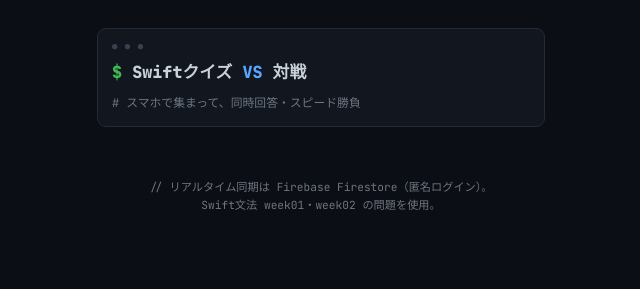
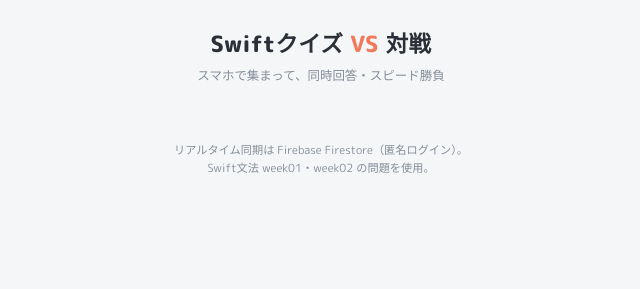
Before and after one commit to I-Takahashi-jec26cm/swift-quiz-battle, a plain HTML site: page index.html in a window 1280 px wide. Shown: the whole page, without its empty margins (319-959 px from the left). Drawn offline with Linux system fonts and the light colour scheme; no server answers.

Commit message:
デザインをシンプル化＋フォントを丸ゴシック(M PLUS Rounded 1c)に変更
ターミナル風装飾を外し、明るくやわらかい配色に。

Co-Authored-By: Claude Opus 4.8 <noreply@anthropic.com>

```diff
--- a/index.html
+++ b/index.html
@@ -7,15 +7,16 @@
 <title>Swiftクイズ対戦</title>
 <link rel="preconnect" href="https://fonts.googleapis.com">
 <link rel="preconnect" href="https://fonts.gstatic.com" crossorigin>
-<link rel="stylesheet" href="https://fonts.googleapis.com/css2?family=JetBrains+Mono:wght@400;700;800&display=swap">
+<link rel="stylesheet" href="https://fonts.googleapis.com/css2?family=M+PLUS+Rounded+1c:wght@400;500;700;800&display=swap">
 <style>
   :root {
-    --bg:#0b0e14; --surface:#11161f; --surface-2:#161c27; --line:#232b38;
-    --fg:#c9d1d9; --muted:#6e7681; --accent:#3fb950; --accent2:#58a6ff;
-    --good:#3fb950; --good-bg:#0f2817; --bad:#f85149; --bad-bg:#2a1413;
-    --gold:#d29922;
-    --font-ui:"JetBrains Mono",ui-monospace,"SF Mono",Menlo,Consolas,"Hiragino Sans","Noto Sans JP",monospace;
-    --font-code:"JetBrains Mono",ui-monospace,"SF Mono",Menlo,Consolas,monospace;
+    color-scheme:light;
+    --bg:#f5f6f8; --surface:#ffffff; --surface-2:#eef1f5; --line:#e3e7ec;
+    --fg:#2b3038; --muted:#858d98; --accent:#5b8def; --accent2:#f2795b;
+    --good:#2e9e5b; --good-bg:#e7f6ed; --bad:#e5484d; --bad-bg:#fdeaea;
+    --gold:#e0a500;
+    --font-ui:"M PLUS Rounded 1c","Hiragino Maru Gothic ProN","Hiragino Sans",system-ui,sans-serif;
+    --font-code:ui-monospace,"SF Mono",Menlo,Consolas,monospace;
   }
   * { box-sizing:border-box; }
   [hidden] { display:none !important; }
@@ -92,25 +93,12 @@
   .cd-num { font-size:7rem; font-weight:900; color:var(--accent); line-height:1; font-variant-numeric:tabular-nums; animation:cdpop .9s ease; }
   @keyframes cdpop { 0%{ transform:scale(.4); opacity:0 } 35%{ transform:scale(1.1); opacity:1 } 100%{ transform:scale(1); opacity:1 } }
 
-  /* === ターミナル/コード風の装飾（上書き） === */
-  .card, button, input, .choice, .hint-box, .explain, .timer, pre.code { border-radius:8px; }
-  .tag, .pill, .choice .key, .stat { border-radius:5px !important; }
-  .brand { text-align:left; border:1px solid var(--line); border-radius:9px; background:var(--surface); padding:18px 14px 13px; position:relative; margin:6px 0 16px; }
-  .brand::before { content:"●   ●   ●"; position:absolute; top:10px; left:14px; font-size:9px; color:#39414f; letter-spacing:1px; }
-  .brand h1 { font-size:1.05rem; margin:12px 0 0; font-weight:800; letter-spacing:0; }
-  .brand h1::before { content:"$ "; color:var(--accent); }
+  /* === シンプル仕上げ === */
+  .brand h1 { font-weight:800; }
   .brand h1 .vs { color:var(--accent2); }
-  .brand h1::after { content:"▋"; color:var(--accent); margin-left:3px; animation:blink 1.1s step-end infinite; }
-  @keyframes blink { 50%{ opacity:0 } }
-  .brand p { color:var(--muted); font-size:.74rem; margin:8px 0 0; }
-  .brand p::before { content:"# "; color:var(--muted); }
-  .prompt::before { content:"// "; color:var(--muted); font-weight:400; }
-  .room-head .label::before { content:"> "; color:var(--accent); }
-  .cd-num { text-shadow:0 0 28px color-mix(in srgb,var(--accent) 60%,transparent); }
-  .cd-label::before { content:"> "; color:var(--accent); }
-  .choice .key { background:var(--bg); color:var(--accent2); }
-  .qmeta .tag { color:var(--accent2); background:color-mix(in srgb,var(--accent2) 13%,transparent); }
-  .footnote::before { content:"// "; }
+  .range-toggle button.on { color:#fff; }
+  .cd-num { text-shadow:0 3px 16px color-mix(in srgb,var(--accent) 35%,transparent); }
+  pre.code { background:#2b3038; color:#eef1f5; }
   .hint-row { margin-top:13px; }
   .hint-btn { display:inline-flex; align-items:center; gap:7px; background:none; border:1.5px dashed color-mix(in srgb,var(--gold) 55%,var(--line)); color:var(--gold); border-radius:999px; padding:8px 14px; font-family:var(--font-ui); font-weight:700; font-size:.82rem; cursor:pointer; }
   .hint-btn:disabled { opacity:.5; cursor:default; }
```
